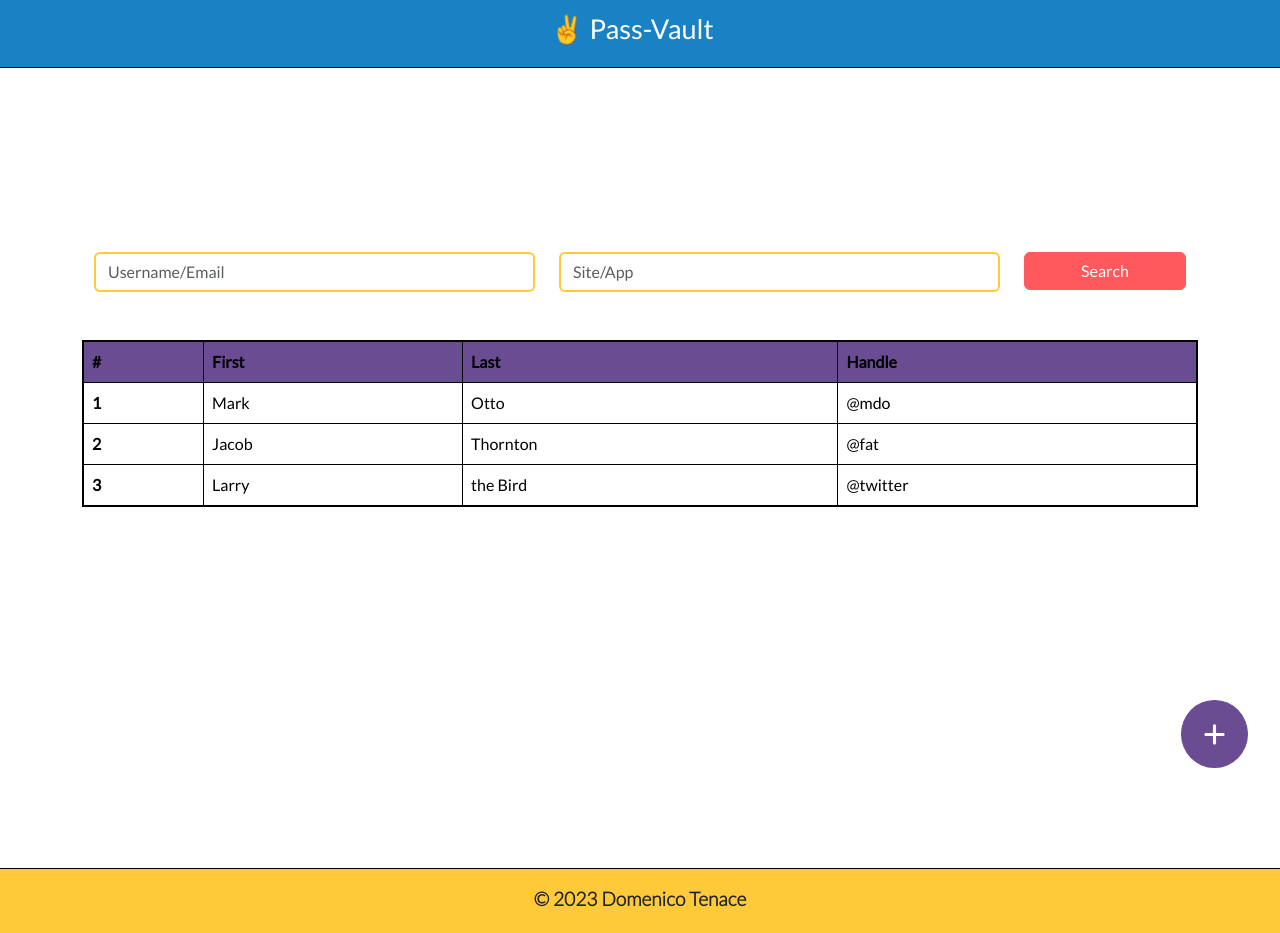
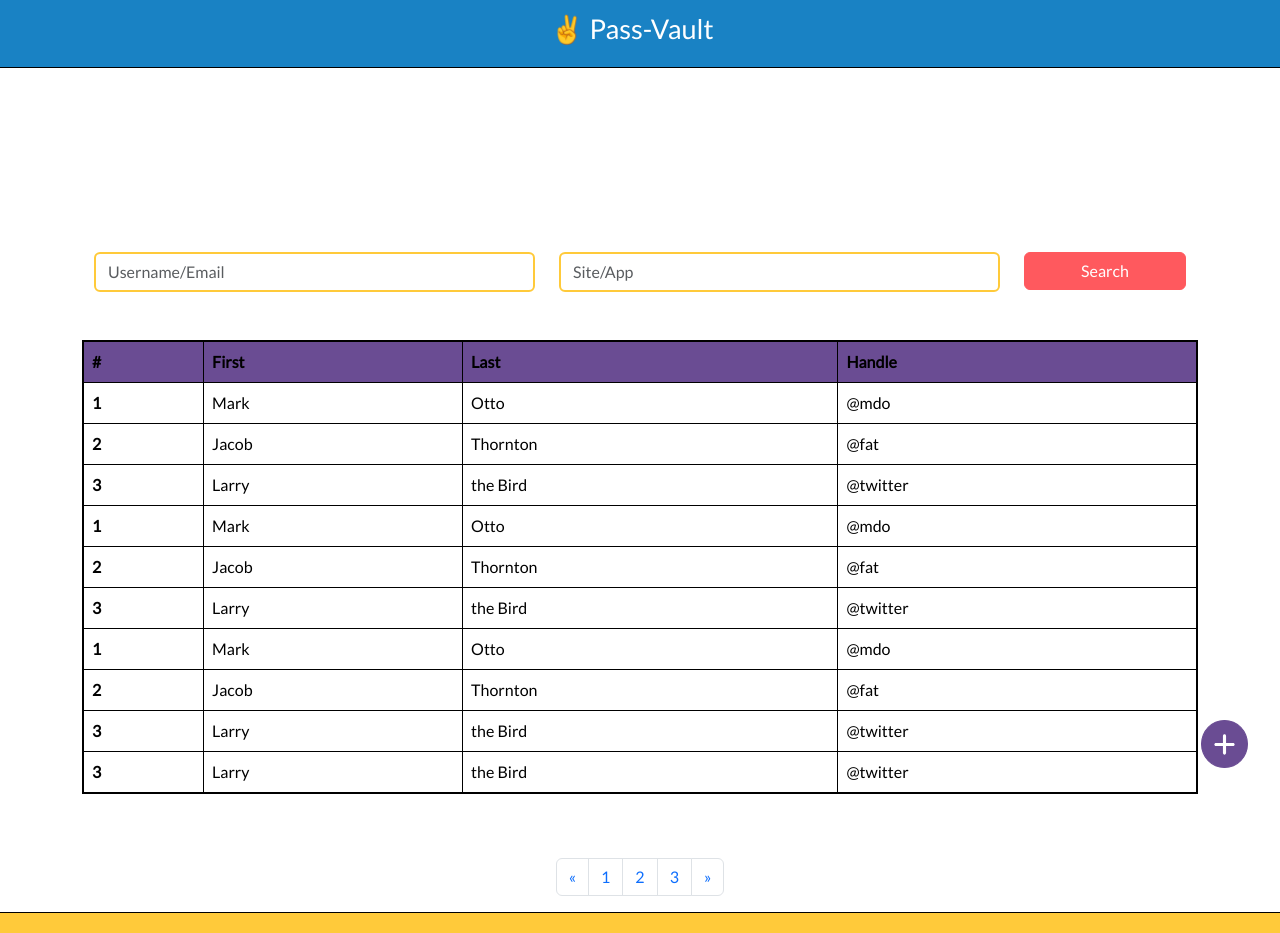
Before and after one commit to DomeT99/pass-vault, a Vue app: page / in a window 1280 px wide. Shown: the top 933 px of the page. Built offline with nearby package versions, Linux system fonts and the light colour scheme.

Commit message:
feat: add pagination component

```diff
--- a/src/components/Home/SectionTable.vue
+++ b/src/components/Home/SectionTable.vue
@@ -4,6 +4,7 @@
 //Components
 import Table from "../common/Table.vue";
 import Filter from "./Filter.vue";
+import Pagination from "../common/Pagination.vue";
 </script>
 
 <template>
@@ -13,6 +14,9 @@
   <section class="container pt-5 fade-in">
     <Table />
   </section>
+  <section class="d-flex justify-content-center container pt-5 fade-in">
+    <Pagination />
+  </section>
 </template>
 <style scoped>
 .pt-10 {
--- /dev/null
+++ b/src/components/common/Pagination.vue
@@ -0,0 +1,19 @@
+<template>
+    <nav aria-label="Page navigation example">
+  <ul class="pagination">
+    <li class="page-item">
+      <a class="page-link" href="#" aria-label="Previous">
+        <span aria-hidden="true">&laquo;</span>
+      </a>
+    </li>
+    <li class="page-item"><a class="page-link" href="#">1</a></li>
+    <li class="page-item"><a class="page-link" href="#">2</a></li>
+    <li class="page-item"><a class="page-link" href="#">3</a></li>
+    <li class="page-item">
+      <a class="page-link" href="#" aria-label="Next">
+        <span aria-hidden="true">&raquo;</span>
+      </a>
+    </li>
+  </ul>
+</nav>
+</template>
--- a/src/components/common/Table.vue
+++ b/src/components/common/Table.vue
@@ -27,6 +27,48 @@
         <td>the Bird</td>
         <td>@twitter</td>
       </tr>
+      <tr>
+        <th scope="row">1</th>
+        <td>Mark</td>
+        <td>Otto</td>
+        <td>@mdo</td>
+      </tr>
+      <tr>
+        <th scope="row">2</th>
+        <td>Jacob</td>
+        <td>Thornton</td>
+        <td>@fat</td>
+      </tr>
+      <tr>
+        <th scope="row">3</th>
+        <td>Larry</td>
+        <td>the Bird</td>
+        <td>@twitter</td>
+      </tr>
+      <tr>
+        <th scope="row">1</th>
+        <td>Mark</td>
+        <td>Otto</td>
+        <td>@mdo</td>
+      </tr>
+      <tr>
+        <th scope="row">2</th>
+        <td>Jacob</td>
+        <td>Thornton</td>
+        <td>@fat</td>
+      </tr>
+      <tr>
+        <th scope="row">3</th>
+        <td>Larry</td>
+        <td>the Bird</td>
+        <td>@twitter</td>
+      </tr>
+      <tr>
+        <th scope="row">3</th>
+        <td>Larry</td>
+        <td>the Bird</td>
+        <td>@twitter</td>
+      </tr>
     </tbody>
   </table>
 </template>
--- a/src/views/AddPassword.vue
+++ b/src/views/AddPassword.vue
@@ -1,6 +1,6 @@
 <script setup lang="ts">
 //Vue native modules
-import { defineAsyncComponent,computed } from "vue";
+import { defineAsyncComponent, computed } from "vue";
 
 import Layout from "../layout/Default.vue";
 import Input from "../components/common/Input.vue";
@@ -21,8 +21,7 @@
   return new URL("../assets/images/arrow-left-solid.svg", import.meta.url).href;
 });
 
-function returnHomePage(){
-  debugger
+function returnHomePage() {
   router.push("/");
 }
 </script>
@@ -77,7 +76,10 @@
       </section>
     </Form>
     <section class="button-bar">
-      <Button :fn-button="returnHomePage" class="btn-secondary btn-pad" :type="'button'"
+      <Button
+        :fn-button="returnHomePage"
+        class="btn-secondary btn-pad"
+        :type="'button'"
         ><img :src="btnIcon" width="25" height="25"
       /></Button>
     </section>
@@ -98,7 +100,7 @@
 }
 .btn-pad {
   border-radius: 50%;
-  padding: 20px !important;
+  padding: 10px !important;
 }
 .min-vh-40 {
   min-height: 40vh;
--- a/src/views/Home.vue
+++ b/src/views/Home.vue
@@ -53,6 +53,6 @@
 }
 .btn-pad {
   border-radius: 50%;
-  padding: 20px !important;
+  padding: 10px !important;
 }
 </style>
```
